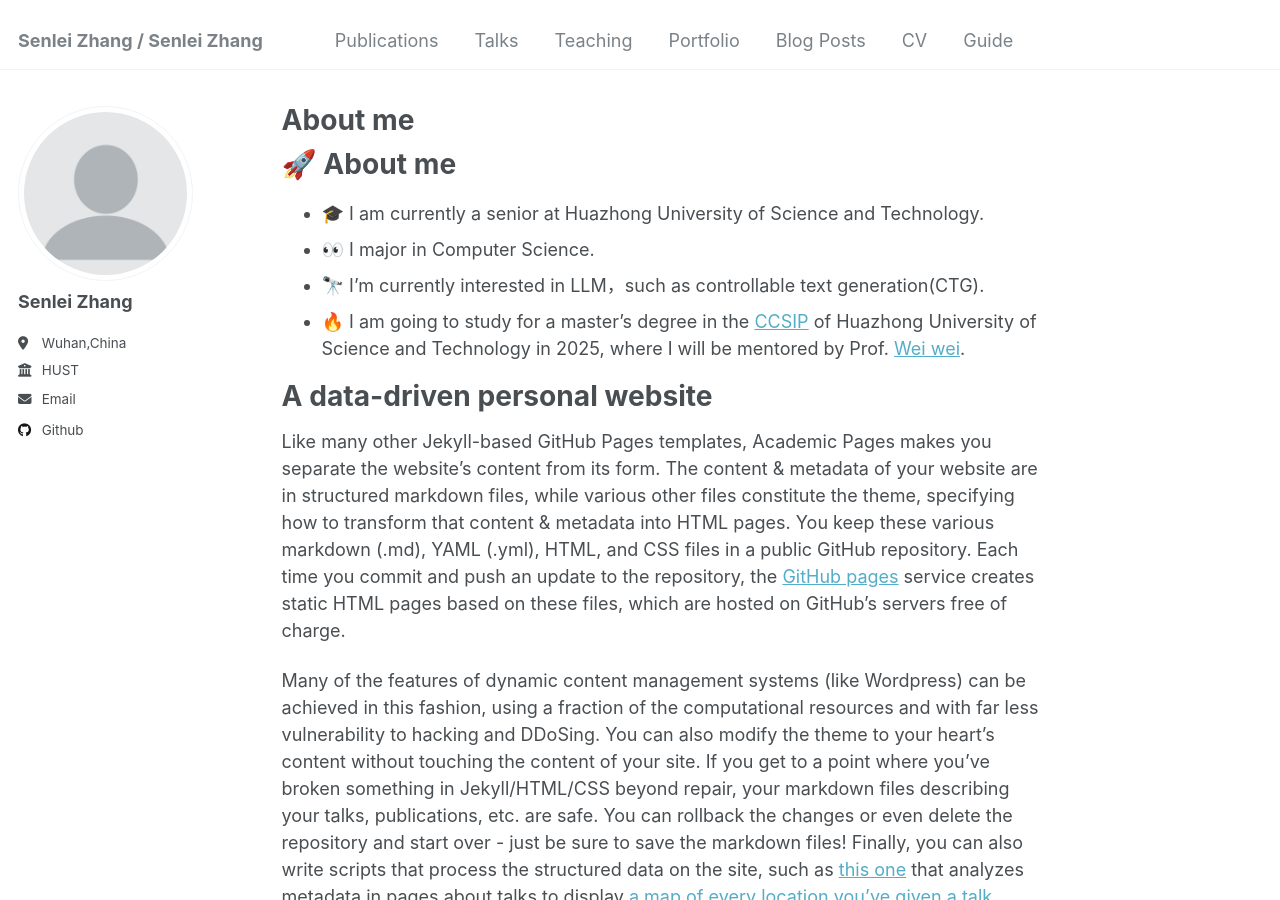
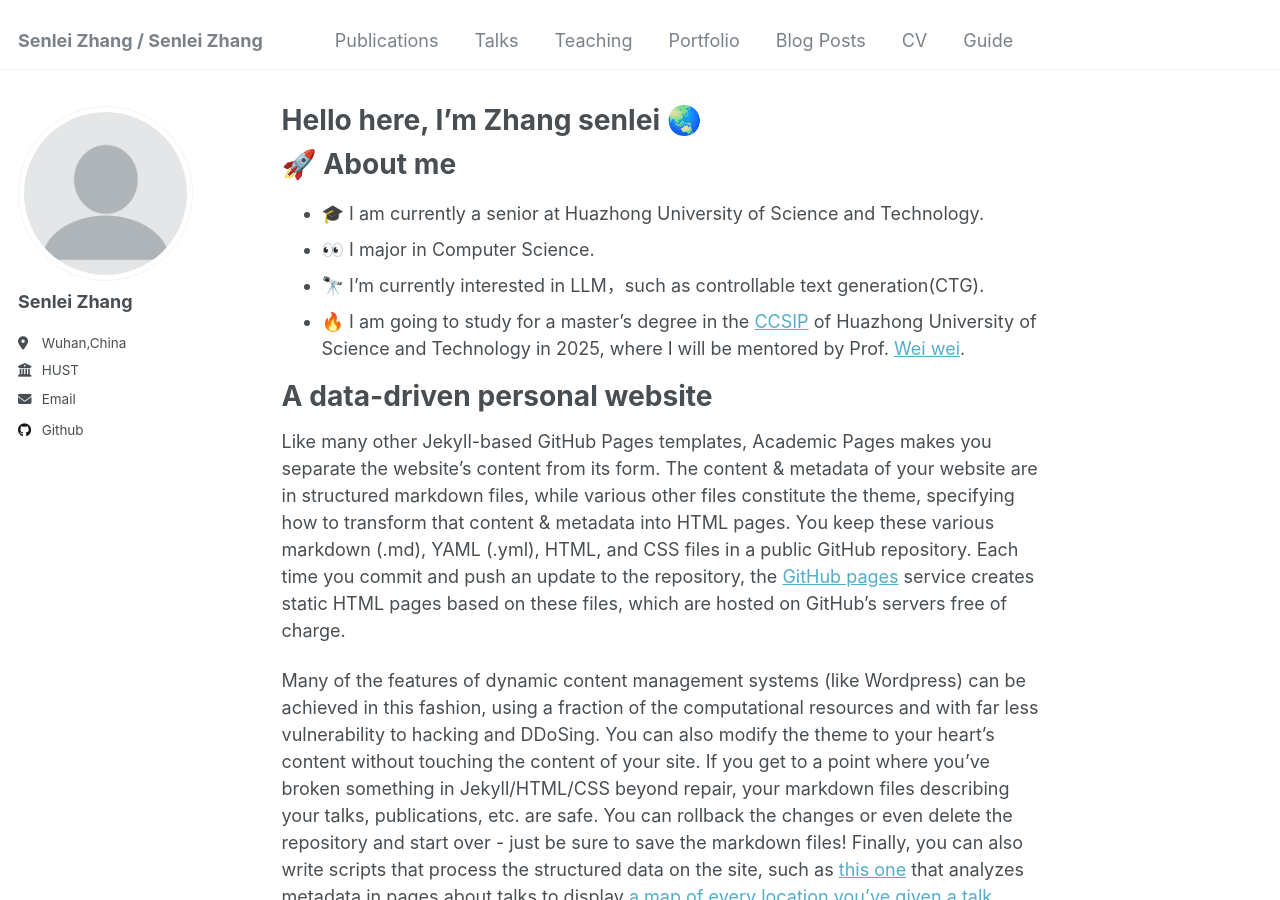
Before and after one commit to zslchase/zslchase.github.io, a Jekyll site: the page built from _pages/about.md, in a window 1280 px wide and 900 px high. Built offline with Jekyll 4.4.1, drawn with Linux system fonts in a browser that asks for light colours.

Commit message:
Update about.md

```diff
--- a/_pages/about.md
+++ b/_pages/about.md
@@ -1,6 +1,6 @@
 ---
 permalink: /
-title: "About me"
+title: "Hello here, I'm Zhang senlei 🌏"
 author_profile: true
 redirect_from:
   - /about/
```
